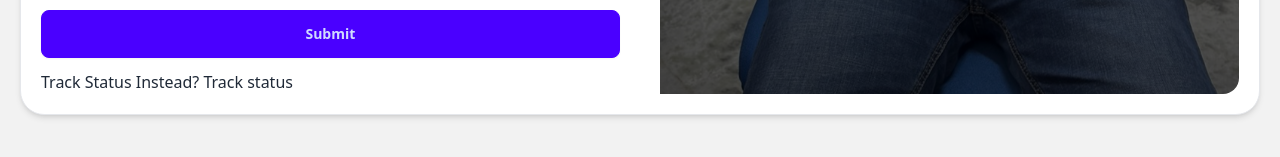
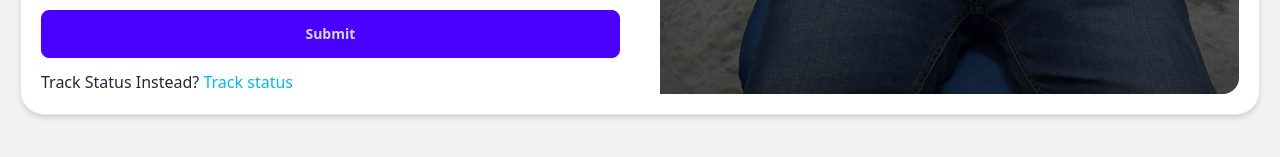
Before and after one commit to mangosain/Grievance-Portal, a Next.js app: page /grievanceForm in a window 1280 px wide. Shown: the part 643-800 px from the top of the page. Built offline with nearby package versions, Linux system fonts and the light colour scheme; no server answers.

Commit message:
made minot UI changes

```diff
--- a/app/grievanceForm/page.tsx
+++ b/app/grievanceForm/page.tsx
@@ -237,9 +237,12 @@ const GrievanceForm = () => {
             /> */}
 
             <button className="btn btn-primary">Submit</button>
-            <Link href="/status" className="">
-              Track Status Instead? Track status
-            </Link>
+            <p>
+              Track Status Instead?{" "}
+              <Link href="/status" className="text-info">
+                Track status
+              </Link>
+            </p>
           </form>
         </div>
         <GrievanceFormLeft />
--- a/components/hero/page.tsx
+++ b/components/hero/page.tsx
@@ -164,12 +164,12 @@ const HeroTile = ({
       <p className="text-md md:text-lg font-semibold mb-10 md:m-0">
         {HeroTileChildren.description}
       </p>
-      <Link
+      <a
         href={HeroTileChildren.to}
         className="h-20 w-20 md:h-24 md:w-24 bg-success-content absolute right-0 bottom-0 rounded-tl-xl rounded-br-xl text-5xl md:text-6xl flex justify-center items-center"
       >
         <BsArrowRight className="group-hover:-rotate-45 ease-in-out duration-200" />
-      </Link>
+      </a>
     </motion.div>
   );
 };
```
